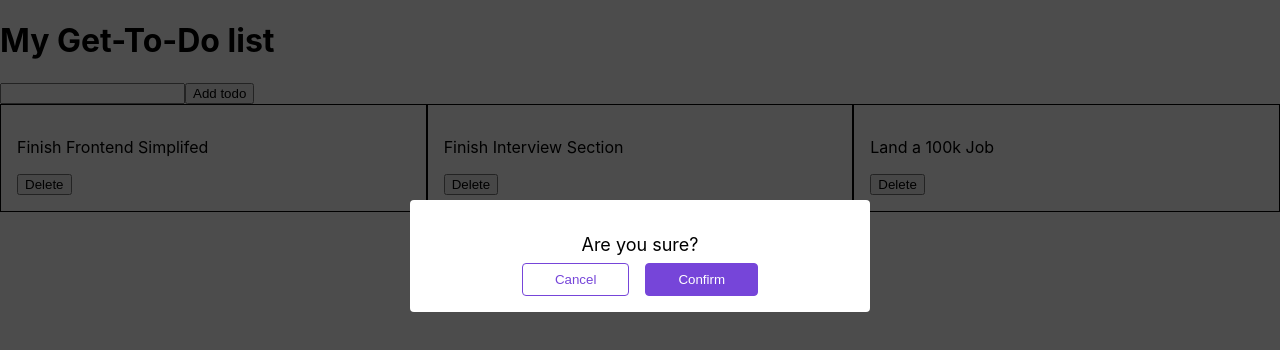
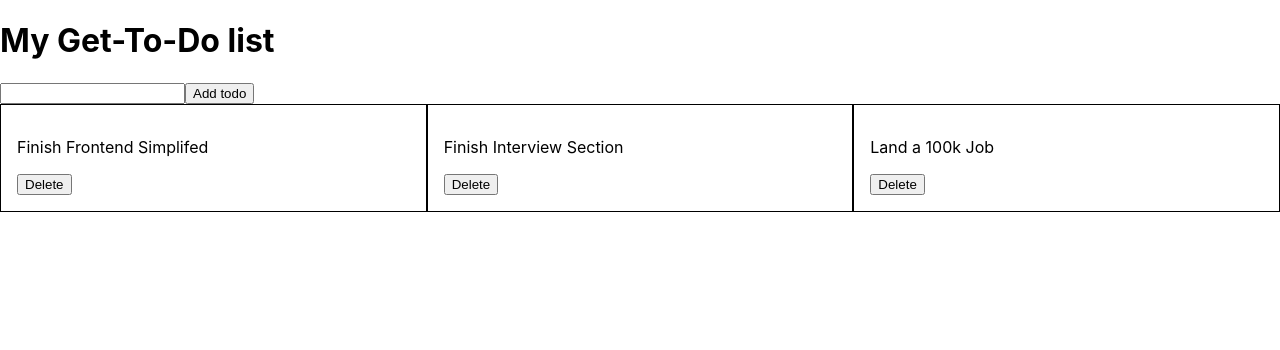
Before and after one commit to KadeKorn/React-CC, a React (Create React App) app: page / in a window 1280 px wide. Shown: the top 350 px of the page. Built offline with nearby package versions, Linux system fonts and the light colour scheme.

Commit message:
useState

```diff
--- a/src/App.jsx
+++ b/src/App.jsx
@@ -2,8 +2,17 @@ import "./App.css";
 import Todo from "./components/Todo";
 import Title from "./components/Title";
 import Modal from "./components/Modal.jsx";
+import React, { useState } from "react";
+
 
 function App() {
+  let isModalOpen = false;
+
+  function toggleModal() {
+    isModalOpen = !isModalOpen;
+    console.log(isModalOpen);
+  }
+
   return (
     <div>
       <Title />
@@ -14,14 +23,15 @@ function App() {
             console.log(event.target.value);
           }}
         />
-        <button>Add todo</button>
+        <button onClick={toggleModal} >Add todo</button>
       </div>
       <div className="Todo__wrapper">
         <Todo title="Finish Frontend Simplifed" />
         <Todo title="Finish Interview Section" />
         <Todo title="Land a 100k Job" />
       </div>
-      <Modal title="Are you sure?" />
+      {isModalOpen ? <Modal title="Confirm Delete?" /> : <></>}
+      {/*short hand is isModalOpen && <Modal title="confirm delete" /> */}
     </div>
   );
 }
```
